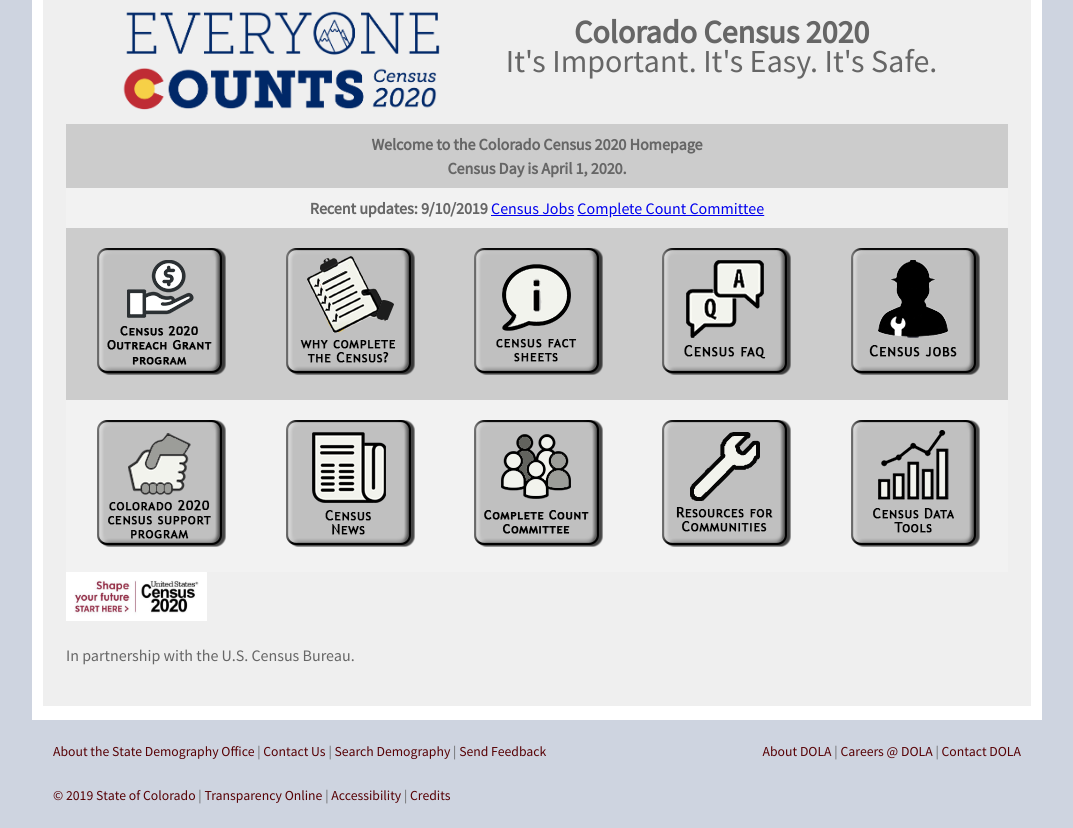
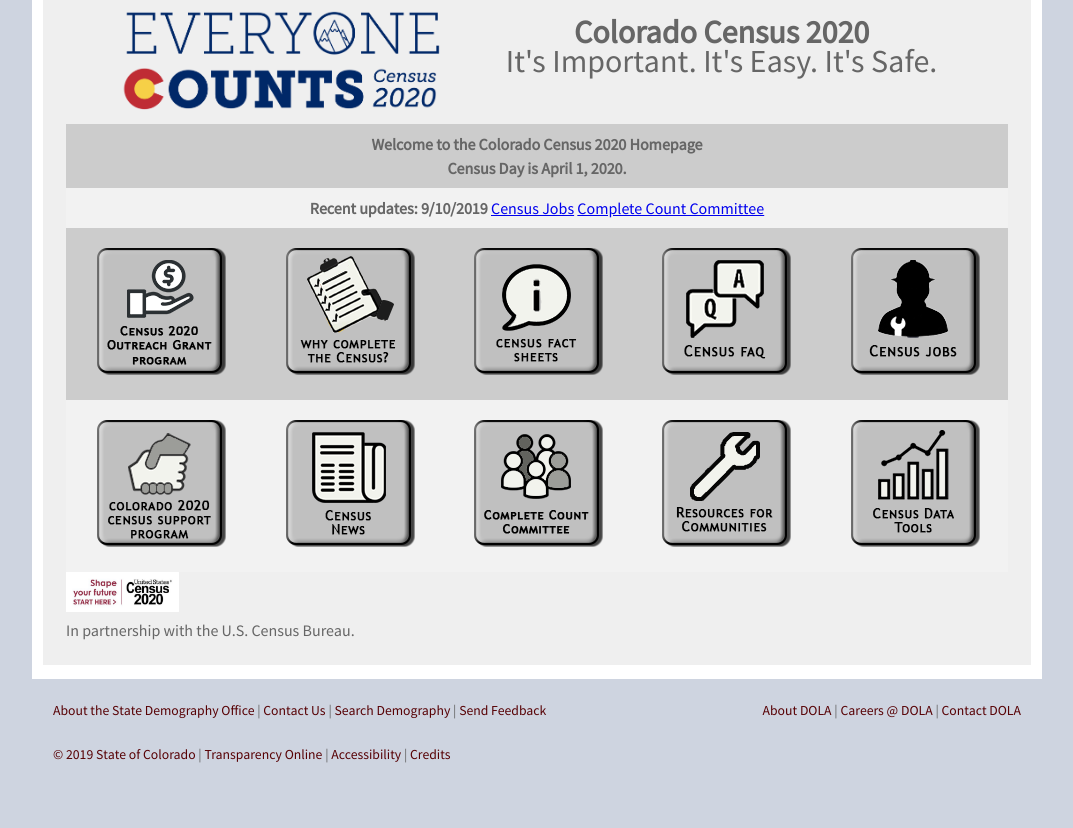
Before and after one commit to TBleess/Website_New, a Jekyll site: the page built from pages/5_CensusACS/census_2020_main.html, in a window 1280 px wide. Shown: the part 990-1818 px from the top of the page, without its empty margins (103-1176 px from the left). Built offline with Jekyll 4.4.1, drawn with Linux system fonts in a browser that asks for light colours; after the commit the page ends 1777 px from its top, so only the background shows below that.

Commit message:
Update census_2020_main.html

```diff
--- a/pages/5_CensusACS/census_2020_main.html
+++ b/pages/5_CensusACS/census_2020_main.html
@@ -280,10 +280,10 @@
 </table>
 </div>
 <div>
-<a href="https://www.2020census.gov/en">
-<img src="/images/CB_Logo.png" alt="Access the 2020 Census Home Page" width="15%" height="15%"></img>
+<a href="https://www.2020census.gov/en" target="_blank">
+<img src="/images/CB_Logo.png" alt="Access the 2020 Census Home Page" width="12%" height="12%"></img>
 </a>
-<p>In partnership with the U.S. Census Bureau.</p>
+<br>In partnership with the U.S. Census Bureau.<br>
 </div>
 </body>
 </html>
```
